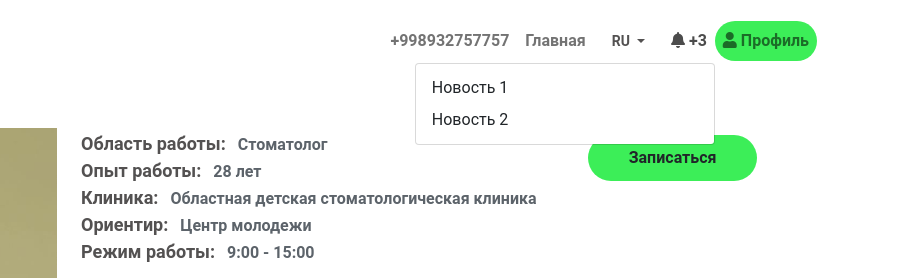
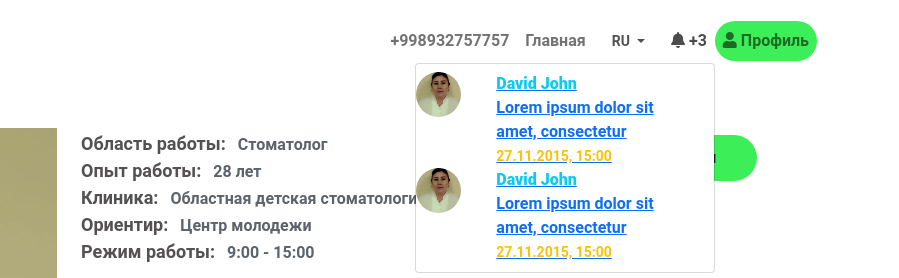
Before and after one commit to abrornomos/DentX-Front-End, a plain HTML site: page price.html in a window 1280 px wide. Both pictures are taken after a click on the button "+3". Shown: the top 278 px of the page, 381-1280 px from the left. Drawn offline with nearby package versions, Linux system fonts and the light colour scheme; files that its build step writes are made by us from their sources.

Commit message:
Dropdown

```diff
--- a/assets/css/style.css
+++ b/assets/css/style.css
@@ -959,3 +959,9 @@ outline-color: #15C4D7;
 }
 
 /*# sourceMappingURL=style.css.map */
+.notification-box a{
+  text-decoration: none;
+}
+.my_accaunt{
+  margin: 10px;
+}
--- a/price.html
+++ b/price.html
@@ -40,9 +40,43 @@
                       <a class="nav-link notification_btn" href="#" id="navbarDropdown" role="button" data-bs-toggle="dropdown" aria-expanded="false">
                         <i class="fas fa-bell"></i> +3
                       </a>
-                      <ul class="dropdown-menu dropdown-menu-md-end my_drop" aria-labelledby="navbarDropdown">
-                        <li><a class="dropdown-item" href="#">Новость 1</a></li>
-                        <li><a class="dropdown-item" href="#">Новость 2</a></li>
+     <ul class="dropdown-menu dropdown-menu-md-end my_drop" aria-labelledby="navbarDropdown">
+
+
+      <li class="notification-box">
+        <a href="#">
+            <div class="row">
+        <div class="col-lg-3 col-sm-3 col-3 text-center">
+          <div class="my_accaunt"></div>
+        </div>
+        <div class="col-lg-8 col-sm-8 col-8">
+        <strong class="text-info">David John</strong>
+        <div>
+        Lorem ipsum dolor sit amet, consectetur
+        </div>
+        <small class="text-warning">27.11.2015, 15:00</small>
+        </div>
+        </div>
+        </a>
+
+        </li>
+        <li class="notification-box">
+          <a href="#">
+             <div class="row">
+          <div class="col-lg-3 col-sm-3 col-3 text-center">
+          <div class="my_accaunt"></div>
+          </div>
+          <div class="col-lg-8 col-sm-8 col-8">
+          <strong class="text-info">David John</strong>
+          <div>
+          Lorem ipsum dolor sit amet, consectetur
+          </div>
+          <small class="text-warning">27.11.2015, 15:00</small>
+          </div>
+          </div>
+          </a>
+
+          </li>
                       </ul>
                     </li>
                   </li>
```
Also changed, not shown: Dentx_main.html (+1 -1 lines).
